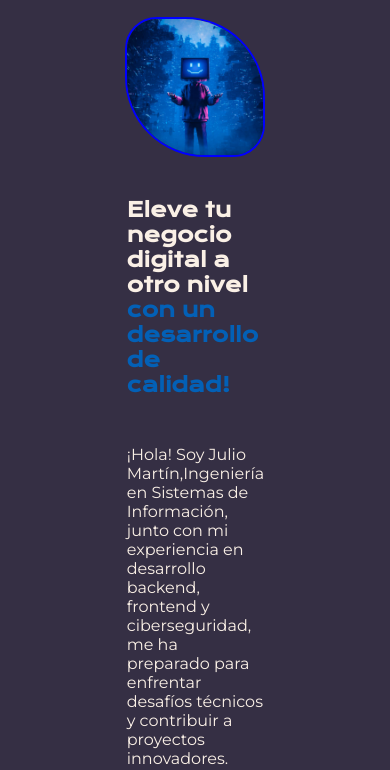
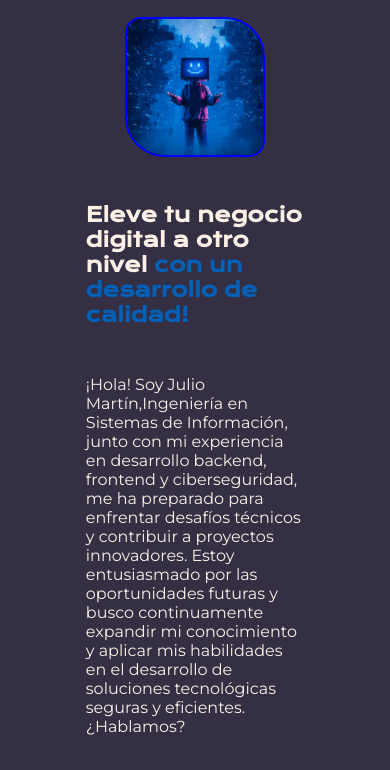
Before and after one commit to JulioMartin12/portafolio, a plain HTML site: page index.html in a window 390 px wide. Shown: the part 44-814 px from the top of the page. Drawn offline with nearby package versions, Linux system fonts and the light colour scheme.

Commit message:
Actualizando css 960px

```diff
--- a/style/style.css
+++ b/style/style.css
@@ -158,14 +158,32 @@ padding: 3% 1% 3% 0%;
 }
 
 @media(max-width:960px){
+  .presentacion__contenido {
+    width:80%;
+    gap: 3rem;
+    margin: 2.5rem;
 
+
+  }
+  .presentacion__contenido__titulo {
+    margin-top: 2%;
+  }
   .presentacion__enlaces_link{
 
     padding: auto;
-    width: 80%;
+    width: 50%;
 
   }
   .presentacion__enlaces__subtitulo{
     font-size: 0.9rem;
   }
+
+  .presentacion__imagen {
+    width: 50%;
+    border-top-right-radius: 2.5rem;
+    border-bottom-left-radius: 2.5rem;
+    border-top-left-radius: 1rem;
+    border-bottom-right-radius: 1rem;
+    border:2px solid #0000ff;
+  }
 }
```
